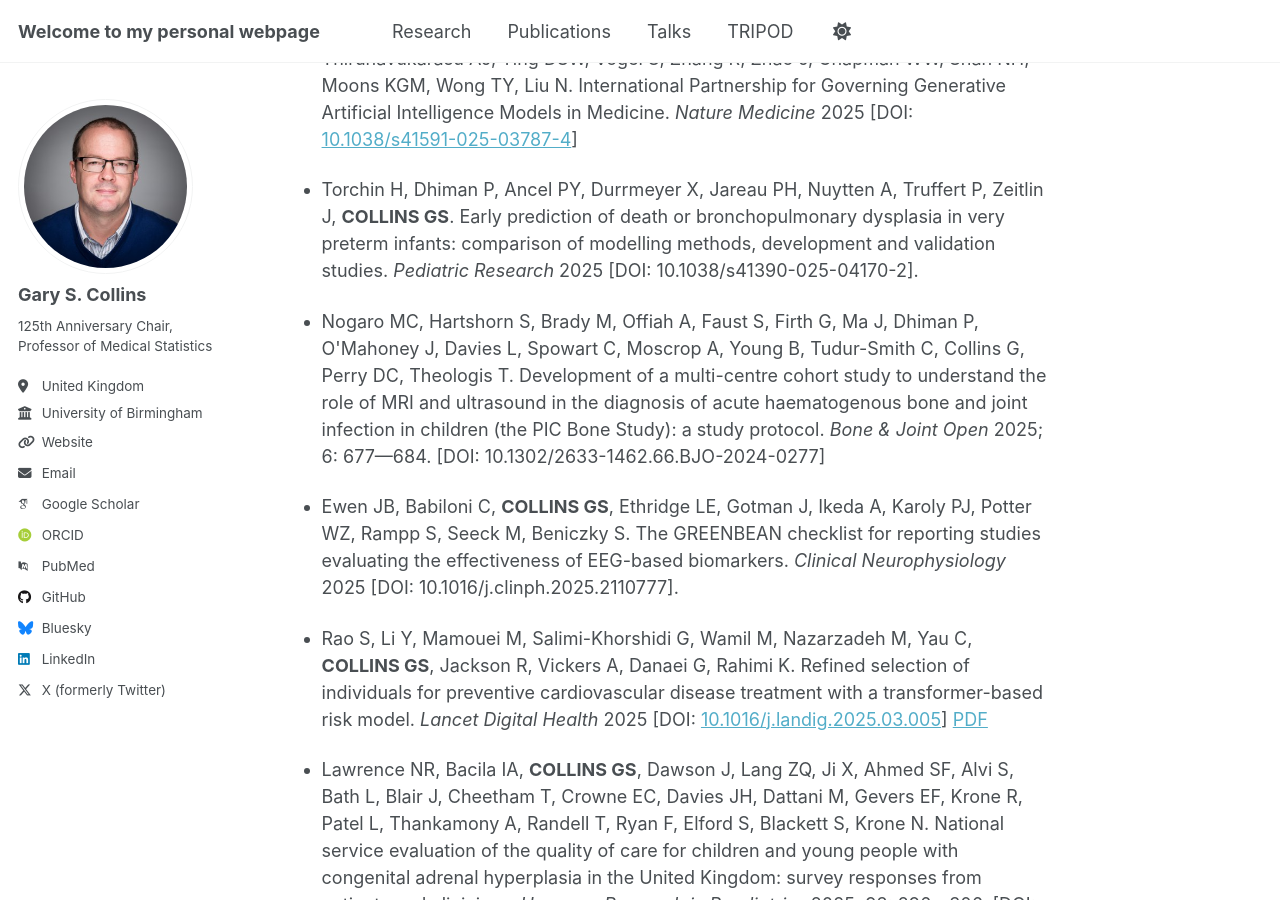
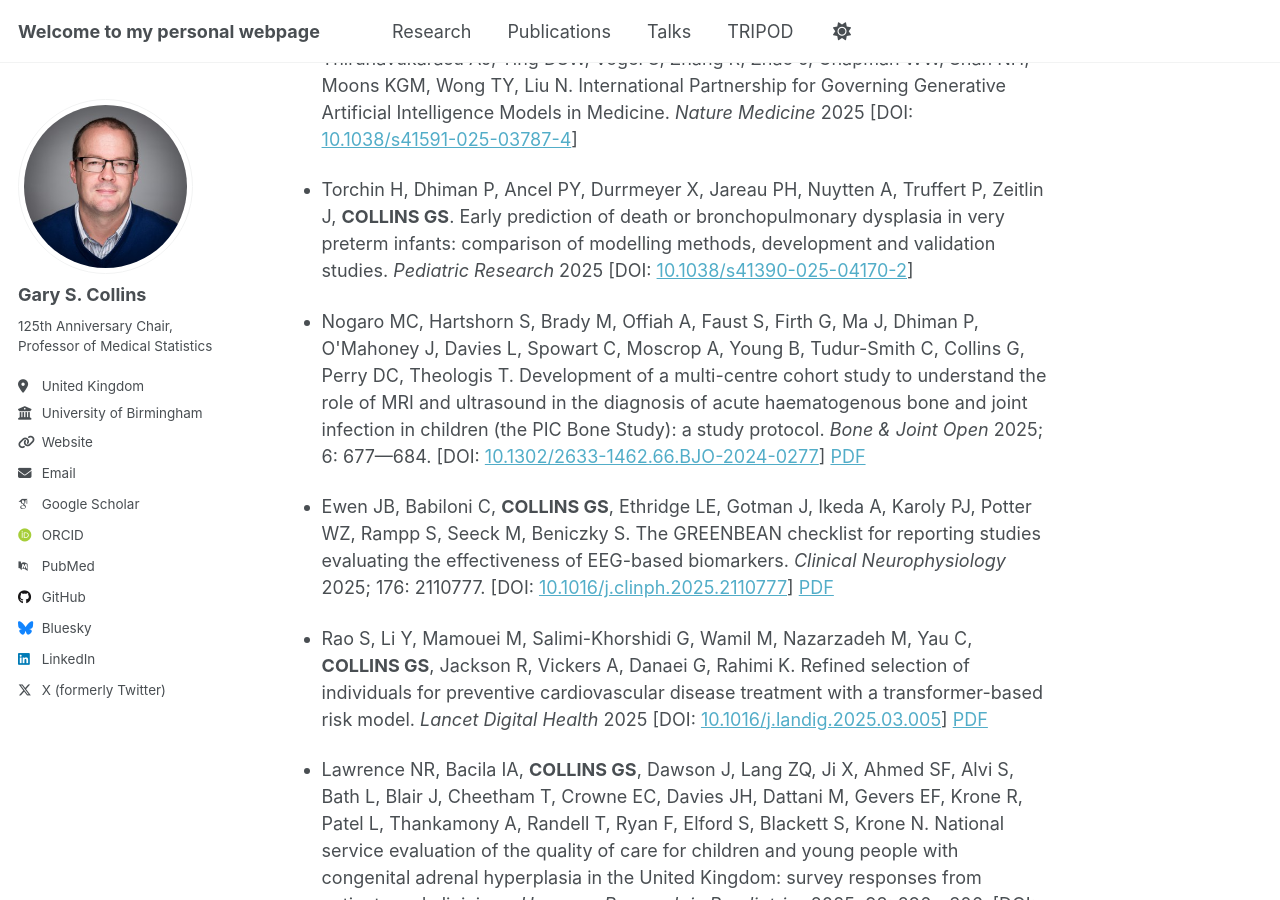
Before and after one commit to gscollins1973/gscollins1973.github.io, a Jekyll site: the page built from _pages/publications.html, in a window 1280 px wide and 900 px high, scrolled down 4358 px. Built offline with Jekyll 4.4.1, drawn with Linux system fonts in a browser that asks for light colours; some web fonts are replaced; a script that is not in the unit is left out; some of the changed text lies outside the part shown.

Commit message:
Update publications.html

```diff
--- a/_pages/publications.html
+++ b/_pages/publications.html
@@ -33,24 +33,24 @@
 <li><p>Hopewell S, Chan AW, <strong>COLLINS GS</strong>, Hróbjartsson A, Moher D, Schulz KF, Runn T, Aggarwal R, Berkwits M, Berlin JA, Bhandari N, Butcher NJ, Campbell MK, Chidebe R, Elbourne D, Farmer A, Fergusson D, Golub RM, Goodman SN, Hoffman T, Ioannidis JPA, Kahan BC, Knowles R, Lamb SE, Lewis S, Loder E, Offringa M, Ravaud P, Richards D, Rockhold FW, Schriger DL, Siegfried N, Staniszewska S, Taylor R, Thabane L, Torgerson D, Vohra S, White IR, Boutron I. CONSORT 2025 statement: updated guideline for reporting randomized trials: a Korean translation. <i>Ewha Medical Journal</i> 2025; 38: e50. [DOI: 10.12771/emj.2025.00409]</p></li>
 <li><p>Logullo P, MacCarthy A, Kirtley S, Bullock GS, Dhiman P, Ma J, <strong>COLLINS GS</strong>. Quality of peer review of randomized controlled trials in oncology: an evaluation of open peer review reports. <i>Journal of Clinical Epidemiology</i> 2025; 185: 111893. [DOI: <a href="https://www.sciencedirect.com/science/article/pii/S0895435625002264">10.1016/j.jclinepi.2025.111893</a>] <a href="https://www.sciencedirect.com/science/article/pii/S0895435625002264/pdfft?md5=4360001c04c91cf99d321a62870ccf1a&pid=1-s2.0-S0895435625002264-main.pdf">PDF</a> </p></li>
 <li><p>Ong JCL, Ning Y, <strong>COLLINS GS</strong>, Bitterman DS, Ashley B, Chang TS, Denniston AK, Freyer O, Gilbert S, de Hond A, Leeuwenberg AM, Liang Z, Lim JCW, Liu M, Liu X, Longhurst CA, Ma Y, Qiu Y, Sarkar R, Sheng B, Singh K, Tan ISK, Tham YC, Thirunavukarasu AJ, Ting DSW, Vogel S, Zhang R, Zhao J, Chapman WW, Shah NH, Moons KGM, Wong TY, Liu N. International Partnership for Governing Generative Artificial Intelligence Models in Medicine. <i>Nature Medicine</i> 2025 [DOI: <a href="https://www.nature.com/articles/s41591-025-03787-4">10.1038/s41591-025-03787-4</a>]</p></li>
-<li><p>Torchin H, Dhiman P, Ancel PY, Durrmeyer X, Jareau PH, Nuytten A, Truffert P, Zeitlin J, <strong>COLLINS GS</strong>. Early prediction of death or bronchopulmonary dysplasia in very preterm infants: comparison of modelling methods, development and validation studies. <i>Pediatric Research</i> 2025 [DOI: 10.1038/s41390-025-04170-2].</p></li>
-<li><p>Nogaro MC, Hartshorn S, Brady M, Offiah A, Faust S, Firth G, Ma J, Dhiman P, O'Mahoney J, Davies L, Spowart C, Moscrop A, Young B, Tudur-Smith C, Collins G, Perry DC, Theologis T. Development of a multi-centre cohort study to understand the role of MRI and ultrasound in the diagnosis of acute haematogenous bone and joint infection in children (the PIC Bone Study): a study protocol. <i>Bone & Joint Open</i> 2025; 6: 677—684. [DOI: 10.1302/2633-1462.66.BJO-2024-0277]</p></li>
-<li><p>Ewen JB, Babiloni C, <strong>COLLINS GS</strong>, Ethridge LE, Gotman J, Ikeda A, Karoly PJ, Potter WZ, Rampp S, Seeck M, Beniczky S. The GREENBEAN checklist for reporting studies evaluating the effectiveness of EEG-based biomarkers. <i>Clinical Neurophysiology</i> 2025 [DOI: 10.1016/j.clinph.2025.2110777].</p></li>
+<li><p>Torchin H, Dhiman P, Ancel PY, Durrmeyer X, Jareau PH, Nuytten A, Truffert P, Zeitlin J, <strong>COLLINS GS</strong>. Early prediction of death or bronchopulmonary dysplasia in very preterm infants: comparison of modelling methods, development and validation studies. <i>Pediatric Research</i> 2025 [DOI: <a href="https://www.nature.com/articles/s41390-025-04170-2">10.1038/s41390-025-04170-2</a>]</p></li>
+<li><p>Nogaro MC, Hartshorn S, Brady M, Offiah A, Faust S, Firth G, Ma J, Dhiman P, O'Mahoney J, Davies L, Spowart C, Moscrop A, Young B, Tudur-Smith C, Collins G, Perry DC, Theologis T. Development of a multi-centre cohort study to understand the role of MRI and ultrasound in the diagnosis of acute haematogenous bone and joint infection in children (the PIC Bone Study): a study protocol. <i>Bone & Joint Open</i> 2025; 6: 677—684. [DOI: <a href="https://boneandjoint.org.uk/Article/10.1302/2633-1462.66.BJO-2024-0277">10.1302/2633-1462.66.BJO-2024-0277</a>] <a href="https://boneandjoint.org.uk/Article/10.1302/2633-1462.66.BJO-2024-0277/pdf">PDF</a> </p></li>
+<li><p>Ewen JB, Babiloni C, <strong>COLLINS GS</strong>, Ethridge LE, Gotman J, Ikeda A, Karoly PJ, Potter WZ, Rampp S, Seeck M, Beniczky S. The GREENBEAN checklist for reporting studies evaluating the effectiveness of EEG-based biomarkers. <i>Clinical Neurophysiology</i> 2025; 176: 2110777. [DOI: <a href="https://www.sciencedirect.com/science/article/pii/S1388245725006297">10.1016/j.clinph.2025.2110777</a>] <a href="https://www.sciencedirect.com/science/article/pii/S1388245725006297/pdfft?md5=b0dec578eb7cdf89b55b8d68247aabea&pid=1-s2.0-S1388245725006297-main.pdf">PDF</a> </p></li>
 <li><p>Rao S, Li Y, Mamouei M, Salimi-Khorshidi G, Wamil M, Nazarzadeh M, Yau C, <strong>COLLINS GS</strong>, Jackson R, Vickers A, Danaei G, Rahimi K. Refined selection of individuals for preventive cardiovascular disease treatment with a transformer-based risk model. <i>Lancet Digital Health</i> 2025 [DOI: <a href="https://linkinghub.elsevier.com/retrieve/pii/S2589-7500(25)00055-X">10.1016/j.landig.2025.03.005</a>] <a href="https://www.thelancet.com/action/showPdf?pii=S2589-7500%2825%2900055-X">PDF</a> </p></li>
 <li><p>Lawrence NR, Bacila IA, <strong>COLLINS GS</strong>, Dawson J, Lang ZQ, Ji X, Ahmed SF, Alvi S, Bath L, Blair J, Cheetham T, Crowne EC, Davies JH, Dattani M, Gevers EF, Krone R, Patel L, Thankamony A, Randell T, Ryan F, Elford S, Blackett S, Krone N. National service evaluation of the quality of care for children and young people with congenital adrenal hyperplasia in the United Kingdom: survey responses from patients and clinicians. <i>Hormone Research in Paediatrics</i> 2025; 93: 296—306. [DOI: 10.1159/000537978].</p></li>
 <li><p>Lusa L, Kappenberg F, <strong>COLLINS GS</strong>, Schmid M, Sauerbrei W, Rahnenfuhrer J, on behalf of the Topic Group for high-dimensional data of the STRATOS initiative. Evaluation of changes in prediction modelling in biomedicine using systematic reviews. <i>BMC Medical Research Methodology</i> 2025; 25: 167. [DOI: 10.1186/s12874-025-02605-2]</p></li>
 <li><p>Chester-Jones M, Kirtley S, Er F, Jogarah V, Qiao Y, Tunn R, Vides N, Watkinson PJ, Knight M, Gerry S, <strong>COLLINS GS</strong>. Maternal early warning scores shown to be methodologically weak and at high risk of bias. <i>Journal of Clinical Epidemiology</i> 2025 [DOI: 10.1016/j.jclinepi.2025.111833].</p></li>
 <li><p>Lawrence NR, Dawson J, Lang ZQ, Prete A, Baranowski ES, Schiffer L, Taylor AE, Brac de la Perriere A, Hirschberg AL, Juul A, Merke DP, Newell-Price JDC, Rees A, Reisch N, Stikkelbroeck M, Touraine PA, Krone N, Keevil B, <strong>COLLINS GS</strong>, Arlt W, Ross RJM. Modelling adrenal steroid profiles to inform monitoring guidance in congenital adrenal hyperplasia. <i>eBioMedicine</i> 2025; 116:105749. [DOI: 10.1016/j.ebiom.2025.105749]</p></li>
 <li><p>Lawrence NR, Bacila I, Tonge J, Dawson J, <strong>COLLINS GS</strong>, Lang ZQ, Bryce J, Alimussina M, Chen M, Ali SR, Adam S, van den Akker ELT, Bachega TASS, Baronio F, Birkebæk NH, Bonfig W, Claahsen-van der Grinten H, Cools M, Costa EC, Debono M, de Vries L, Flück C, Gazdagh G, Güven A, Hannema S, Iotova V, van der Kamp HJ, Krone R, Leka-Emiri S, Clemente-León M, Lichiardopol CR, Markosyan RL, Milenkovic T, Miranda MC, Neumann U, Newell-Price J, Poyrazoğlu S, Probst-Scheidegger U, Rey R, Russo G, de Sanctis L, Seneviratne SN, Stancampiano MR, Tadokoro-Cuccaro R, Thankamony A, Vieites A, Wasniewska M, Yeste D, Tomlinson JW, Ahmed SF, Krone N. Blood pressure and its associations in 554 children and young persons with CAH. <i>European Journal of Endocrinology</i> 2025; 192: 529-539. [DOI: 10.1093/ejendo/lvaf060]</p></li>
-<li><p>Struthers C, Harwood J, de Beyer JA, Logullo P, <strong>COLLINS GS</strong>. There is no reliable evidence that providing authors with customized article templates including items from reporting guidelines improves completeness of reporting: the GoodReports randomized trial (GRReaT). <i>BMC Medical Research Methodology</i> 2025; 25: 71. [DOI: 10.1186/s12874-025-02518-0]</p></li>
+<li><p>Struthers C, Harwood J, de Beyer JA, Logullo P, <strong>COLLINS GS</strong>. There is no reliable evidence that providing authors with customized article templates including items from reporting guidelines improves completeness of reporting: the GoodReports randomized trial (GRReaT). <i>BMC Medical Research Methodology</i> 2025; 25: 71. [DOI: <a href="https://bmcmedresmethodol.biomedcentral.com/articles/10.1186/s12874-025-02518-0">10.1186/s12874-025-02518-0</a>] <a href="https://bmcmedresmethodol.biomedcentral.com/counter/pdf/10.1186/s12874-025-02518-0.pdf">PDF</a> </p></li>
 <li><p>Moons KGM, Damen JAA, Kaul T, Hooft L, Navarro CA, Dhiman P, Beam AL, Van Calster B, Celi L, Denaxas S, Denniston AK, Ghassemi M, Heinze G, Kengne AP, Maier-Hein L, Liu X, Logullo P, McCradden M, Nan L, Oakden-Rayner L, Singh K, Ting D, Wynants L, Yang B, Reitsma JB, Riley RD, <strong>COLLINS GS</strong>, van Smeden M. PROBAST+AI: an updated quality, risk of bias and applicability assessment tool for prediction models using regression or machine learning methods. <i>BMJ</i> 2025; 388: e082505.[DOI: <a href="https://www.bmj.com/content/388/bmj-2024-082505">10.1136/bmj-2024-082505</a>] <a href="https://www.bmj.com/content/388/bmj-2024-082505.full.pdf">PDF</a> </p></li>
-<li><p>Bullock GS, Fallowfield JL, de la Motte SJ, Arden N, Fisher B, Dooley A, Forrest N, Fraser JJ, Gourlay A, Hando BR, Hayhurst D, Molloy JM, Newman PM, Robitaille E, Teyhen DS, Tiede JM, Williams E, Wiliams S, Van Tiggelen D, Van Wyngaarden JJ, Westrick RB, Emery CA, <strong>COLLINS GS</strong>, ROMMIL Group, Rhon DI. Minimum Data Elements for surveillance and Reporting Of Musculoskeletal Injuries in the MILitary (ROMMIL) International Consensus Statement. <i>Medicine & Science in Sports & Exercise</i> 2025 [DOI: 10.1249/MSS.0000000000003737]</p></li>
-<li><p>Valsamis EM, Larsen JB, Thilleman TM, Gwilym SE, <strong>COLLINS GS</strong>, Mechlenburg I, Rees JL. An international comparative study of shoulder replacement outcomes using linked national registry and hospital data from England and Denmark. <i>BMC Medicine</i> 2025; 23: 180. [DOI: 10.1186/s12916-025-04003-3]</p></li>
+<li><p>Bullock GS, Fallowfield JL, de la Motte SJ, Arden N, Fisher B, Dooley A, Forrest N, Fraser JJ, Gourlay A, Hando BR, Hayhurst D, Molloy JM, Newman PM, Robitaille E, Teyhen DS, Tiede JM, Williams E, Wiliams S, Van Tiggelen D, Van Wyngaarden JJ, Westrick RB, Emery CA, <strong>COLLINS GS</strong>, ROMMIL Group, Rhon DI. Minimum Data Elements for surveillance and Reporting Of Musculoskeletal Injuries in the MILitary (ROMMIL) International Consensus Statement. <i>Medicine & Science in Sports & Exercise</i> 2025 [DOI: <a href="https://journals.lww.com/acsm-msse/fulltext/2025/09000/minimal_data_elements_for_surveillance_and.9.aspx">10.1249/MSS.0000000000003737</a>]</p></li>
+<li><p>Valsamis EM, Larsen JB, Thilleman TM, Gwilym SE, <strong>COLLINS GS</strong>, Mechlenburg I, Rees JL. An international comparative study of shoulder replacement outcomes using linked national registry and hospital data from England and Denmark. <i>BMC Medicine</i> 2025; 23: 180. [DOI: <a href="https://bmcmedicine.biomedcentral.com/articles/10.1186/s12916-025-04003-3">10.1186/s12916-025-04003-3</a>] <a href="https://bmcmedicine.biomedcentral.com/counter/pdf/10.1186/s12916-025-04003-3.pdf">PDF</a> </p></li>
 <li><p>Lekadir K, Frangi AF, Porras AR, Glocker B, Cintas C, Langlotz CP, Weicken E, Asselbergs FW, Prior F, <strong>COLLINS GS</strong>, Kaissis G, Tsakou G, Buvat I, Kalpathy-Cramer J, Mongan J, Schnabel JA, Kushibar K, Riklund K, Marias K, Amugongo LM, Fromont LA, Maier-Hein L, Cerda Alberich L, Marti-Bonmati L, Cardoso JM, Bobowicz M, Shabani M, Tsiknakis M, Zuluaga MA, Fritzsche MC, Camacho M, Linguraru MG, Wenzel M, De Bruijne M, Tolsgaard MG, Goisauf M, Abadia MC, Papanikolaou N, Lazrak N, Pujol O, Osuala R, Napel S, Joshi S, Klein S, Ausso S, Rogers WA, Puig-Bosch X, Salahuddin Z, Starmans MPA, and the FUTURE-AI Consortium. FUTURE-AI: international consensus guideline for trustworthy and deployable artificial intelligence in healthcare. <i>BMJ</i> 2025; 388: e081554. [DOI: <a href="https://www.bmj.com/content/388/bmj-2024-081554">10.1136/bmj-2024-081554</a>] <a href="https://www.bmj.com/content/388/bmj-2024-081554.full.pdf">PDF</a> </p></li>
 <li><p>Van Calster B, <strong>COLLINS GS</strong>, Vickers AJ, Wynants L, Kerr KF, Barreñada L, Varoquaux G, Singh K, Moons KGM, Hernandez-Boussard T, Timmerman D, McLernon D, van Smeden M, Steyerberg EW, for topic group 6 of the STRATOS Initiative. Performance evaluation of predictive AI models to support medical decisions: overview and guidance. <i>Lancet Digital Health</i> 2025 (to appear).</p></li>
-<li><p>Truchot A, Raynaud M, Helanterä I, Aubert O, Kamar N, Legendre C, Hertig A, Buchler M, Crespo M, Akalin E, Pujol GS, de Castro MCR, Matas AJ, Ulloa C, Jordan SC, Huang E, Juric I, Basic-Jukic N, Naesens M, Friedwald JJ, Silva Jr HT, Lefaucheur C, Segev DL, <strong>COLLINS GS</strong>, Loupy A. Competing and Noncompeting Risk Models for Predicting Kidney Allograft Failure. <i>Journal of the American Society of Nephrology</i> 2025; 36: 688—701.  [DOI: 10.1681/ASN.0000000517]</p></li>
+<li><p>Truchot A, Raynaud M, Helanterä I, Aubert O, Kamar N, Legendre C, Hertig A, Buchler M, Crespo M, Akalin E, Pujol GS, de Castro MCR, Matas AJ, Ulloa C, Jordan SC, Huang E, Juric I, Basic-Jukic N, Naesens M, Friedwald JJ, Silva Jr HT, Lefaucheur C, Segev DL, <strong>COLLINS GS</strong>, Loupy A. Competing and Noncompeting Risk Models for Predicting Kidney Allograft Failure. <i>Journal of the American Society of Nephrology</i> 2025; 36: 688—701.  [DOI: <a href="https://journals.lww.com/jasn/abstract/2025/04000/competing_and_noncompeting_risk_models_for.16.aspx">10.1681/ASN.0000000517</a>]</p></li>
 <li><p>Gallifant J, Afshar M, Ameen S, Aphinyanaphongs Y, Chen S, Cacciamani G, Demner-Fushman D, Dligach D, Deneshjou R, Fernandes C, Hansen L, Landman A, Lehmann L, McCoy L, Miller T, Moreno A, Munch N, Restrepo D, Savova G, Umeton R, Wawira Gichoya J, <strong>COLLINS GS</strong>, Moons KGM, Celi LA, Bitterman DS. The TRIPOD-LLM reporting guideline for studies using large language models. <i>Nature Medicine</i> 2025; 31: 60—69. [DOI: <a href="https://www.nature.com/articles/s41591-024-03425-5">10.1038/s41591-024-03425-5</a>] <a href="https://www.nature.com/articles/s41591-024-03425-5.pdf">PDF</a> </p></li>
-<li><p>Silva FM, Adegboye ARA, Naude C, Curioni C, Gomes F, <strong>COLLINS GS</strong>, Kac G, de Beyer JA, Cook J, Ismail LC, Page M, Khandpur N, Lamb SE, Hopewell S, Saleh S, Kirtley S, Bernardes S, Durao S, Colby VJ, Schlüssel MM. Describing the landscape of nutrition or diet-related randomized controlled trials: meta-research study of protocols published between 2012 and 2022. <i>American Journal of Clinical Nutrition</i> 2025; 121: 882—891. [DOI: 10.1016/j.acjnut.2025.01.016]</p></li>
+<li><p>Silva FM, Adegboye ARA, Naude C, Curioni C, Gomes F, <strong>COLLINS GS</strong>, Kac G, de Beyer JA, Cook J, Ismail LC, Page M, Khandpur N, Lamb SE, Hopewell S, Saleh S, Kirtley S, Bernardes S, Durao S, Colby VJ, Schlüssel MM. Describing the landscape of nutrition or diet-related randomized controlled trials: meta-research study of protocols published between 2012 and 2022. <i>American Journal of Clinical Nutrition</i> 2025; 121: 882—891. [DOI: <a href="https://www.sciencedirect.com/science/article/pii/S0002916525000164">10.1016/j.acjnut.2025.01.016</a>] <a href="https://www.sciencedirect.com/science/article/pii/S0002916525000164/pdfft?md5=2fdebcb2867eba2f5948a83dbf9af220&pid=1-s2.0-S0002916525000164-main.pdf">PDF</a> </p></li>
 <li><p>Tsegaye B, Snell K, Archer L, Kirtley S, Riley RD, Sperrin M, Van Calster B, <strong>COLLINS GS</strong>, Dhiman P.  Larger sample sizes are needed when developing a clinical prediction model using machine learning in oncology: methodological systematic review. <i>Journal of Clinical Epidemiology</i> 2025; 180: 111675. [DOI: <a href="https://www.sciencedirect.com/science/article/pii/S0895435625000083">10.1016/j.jclinepi.2025.111675</a>] <a href="https://www.sciencedirect.com/science/article/pii/S0895435625000083/pdfft?md5=b15305b753e2392b6e854ec4ae8d24b9&pid=1-s2.0-S0895435625000083-main.pdf">PDF</a> </p></li>
 <li><p>Hopewell S, Chan AW, <strong>COLLINS GS</strong>, Hróbjartsson A, Moher D, Schulz KF, Runn T, Aggarwal R, Berkwits M, Berlin JA, Bhandari N, Butcher NJ, Campbell MK, Chidebe R, Elbourne D, Farmer A, Fergusson D, Golub RM, Goodman SN, Hoffman T, Ioannidis JPA, Kahan BC, Knowles R, Lamb SE, Lewis S, Loder E, Offringa M, Ravaud P, Richards D, Rockhold FW, Schriger DL, Siegfried N, Staniszewska S, Taylor R, Thabane L, Torgerson D, Vohra S, White IR, Boutron I. CONSORT 2025 Statement: updated guideline for reporting randomised trials. <i>BMJ</i> 2025; 389: e081123. [DOI: <a href="https://www.bmj.com/content/389/bmj-2024-081123">10.1136/bmj-2024-081123</a>] <a href="https://www.bmj.com/content/389/bmj-2024-081123.full.pdf">PDF</a></p></li>
 <li><p>Hopewell S, Chan AW, <strong>COLLINS GS</strong>, Hróbjartsson A, Moher D, Schulz KF, Runn T, Aggarwal R, Berkwits M, Berlin JA, Bhandari N, Butcher NJ, Campbell MK, Chidebe R, Elbourne D, Farmer A, Fergusson D, Golub RM, Goodman SN, Hoffman T, Ioannidis JPA, Kahan BC, Knowles R, Lamb SE, Lewis S, Loder E, Offringa M, Ravaud P, Richards D, Rockhold FW, Schriger DL, Siegfried N, Staniszewska S, Taylor R, Thabane L, Torgerson D, Vohra S, White IR, Boutron I. CONSORT 2025 Statement: updated guideline for reporting randomised trials. <i>JAMA</i> 2025; 22: 1998—2005. [DOI: <a href="https://jamanetwork.com/journals/jama/fullarticle/2832868">10.1001/jama.2025.4347</a>] </p></li>
```
